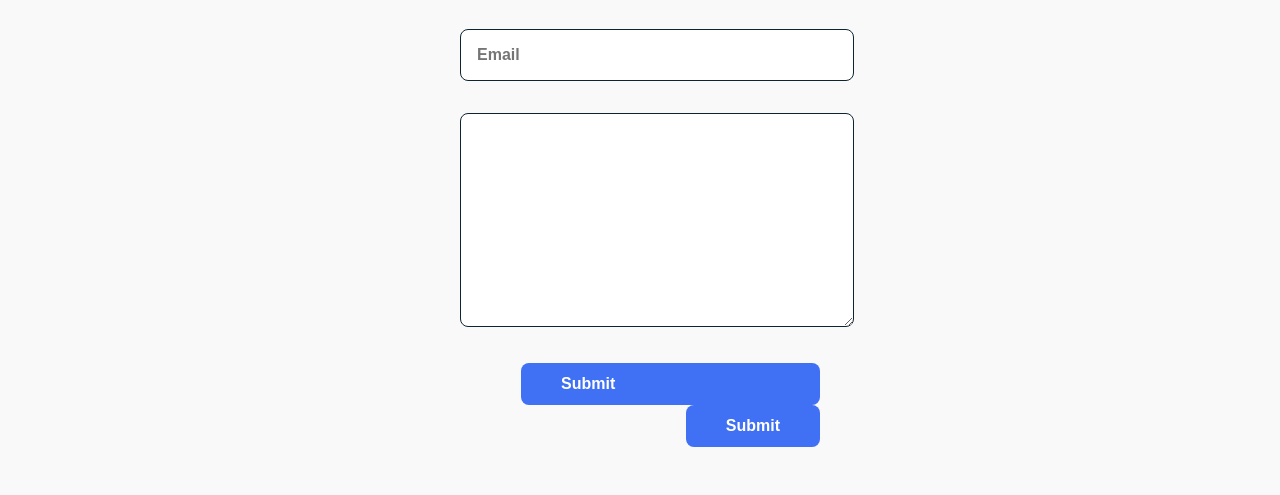
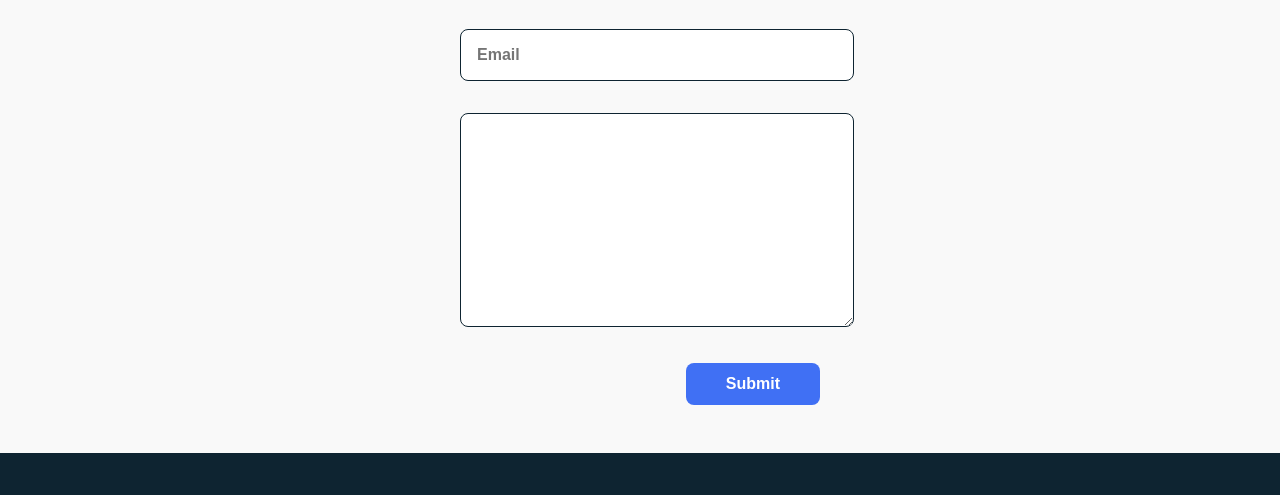
Before and after one commit to theparasgami/PersonalWeb, a plain HTML site: page index.html in a window 1280 px wide. Shown: the part 2180-2675 px from the top of the page. Drawn offline with nearby package versions, Linux system fonts and the light colour scheme.

Commit message:
Create index.html

```diff
--- a/index.html
+++ b/index.html
@@ -114,7 +114,7 @@
                     <input type="text " placeholder="Name " class="contact__input ">
                     <input type="mail " placeholder="Email " class="contact__input ">
                     <textarea name=" " id=" " cols="0 " rows="10 " class="contact__input "></textarea>
-                    <input type="button " value="Submit " class="contact__button button ">
+
                     <input type="submit" value="Submit" class="button contact__button">
                 </form>
             </div>
```
